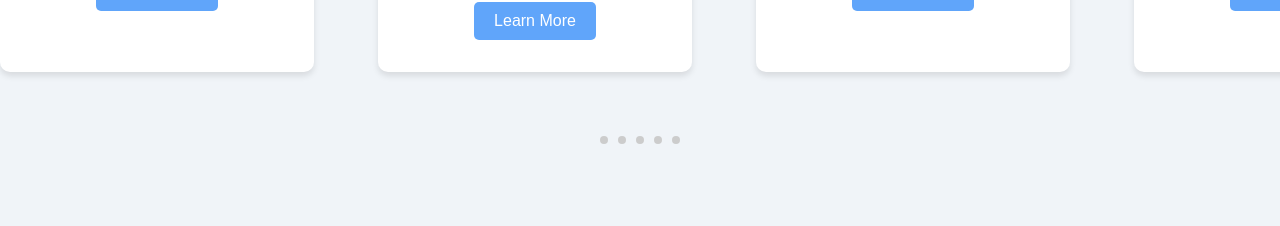
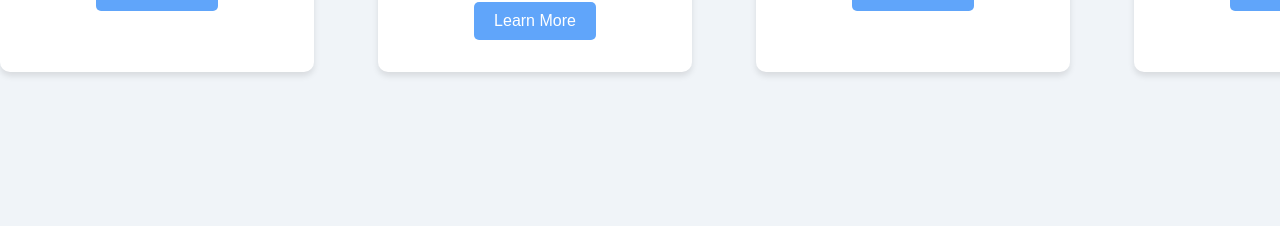
Before and after one commit to Methma-02/Health_Bridge, a React (Vite) app in the folder frontend/: page / in a window 1280 px wide. Shown: the part 1488-1714 px from the top of the page. Built offline with nearby package versions, Linux system fonts and the light colour scheme.

Commit message:
Update Homepage.jsx

```diff
--- a/frontend/src/Homepage.jsx
+++ b/frontend/src/Homepage.jsx
@@ -132,18 +132,6 @@ const Homepage = () => {
             <ArrowRight className="h-6 w-6" />
           </button>
         </div>
-
-        {/* Optional: Add indicator dots */}
-        <div className="carousel-indicators">
-          {services.map((_, index) => (
-            <span
-              key={index}
-              className={`indicator-dot ${index * (servicesContainerRef.current?.querySelector('.service-card')?.offsetWidth || 0) <= scrollPosition &&
-                        (index + 1) * (servicesContainerRef.current?.querySelector('.service-card')?.offsetWidth || 0) > scrollPosition ?
-                        'active' : ''}`}
-            />
-          ))}
-        </div>
       </section>
 
       {/* Sri Lanka Section */}
```
